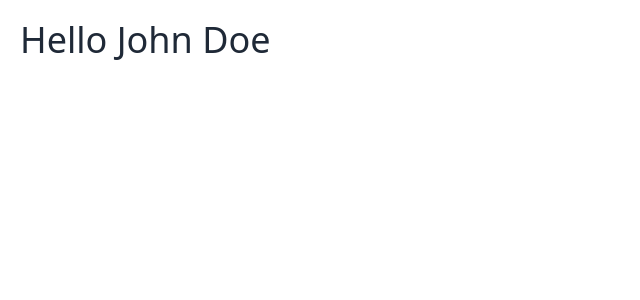
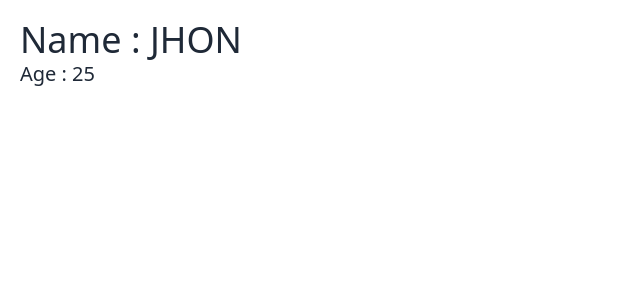
Before and after one commit to galihroswandi/learn-vuejs, a Vue app: page / in a window 1280 px wide. Shown: the top 300 px of the page, without its empty margins (0-640 px from the left). Built offline with nearby package versions, Linux system fonts and the light colour scheme.

Commit message:
feat: Handle State Object  Video 3 Reactive (#33)

```diff
--- a/src/App.vue
+++ b/src/App.vue
@@ -1,21 +1,25 @@
 <template>
   <div class="p-5">
-    <h1 class="text-4xl">{{ message }}</h1>
+    <h1 class="text-4xl">Name : {{ user.name }}</h1>
+    <p class="text-xl">Age : {{ user.age }}</p>
   </div>
 </template>
 
 <script>
-import { ref } from "vue";
+import { ref, reactive } from "vue";
 
 export default {
   setup() {
-    const message = ref("Hello Jhon Doe");
+    const user = reactive({
+      name: "Jhon Doe",
+      age: 25,
+    });
 
     setTimeout(() => {
-      message.value = "Hello John Doe";
+      user.name = "JHON";
     }, 2000);
 
-    return { message };
+    return { user };
   },
 };
 </script>
```
